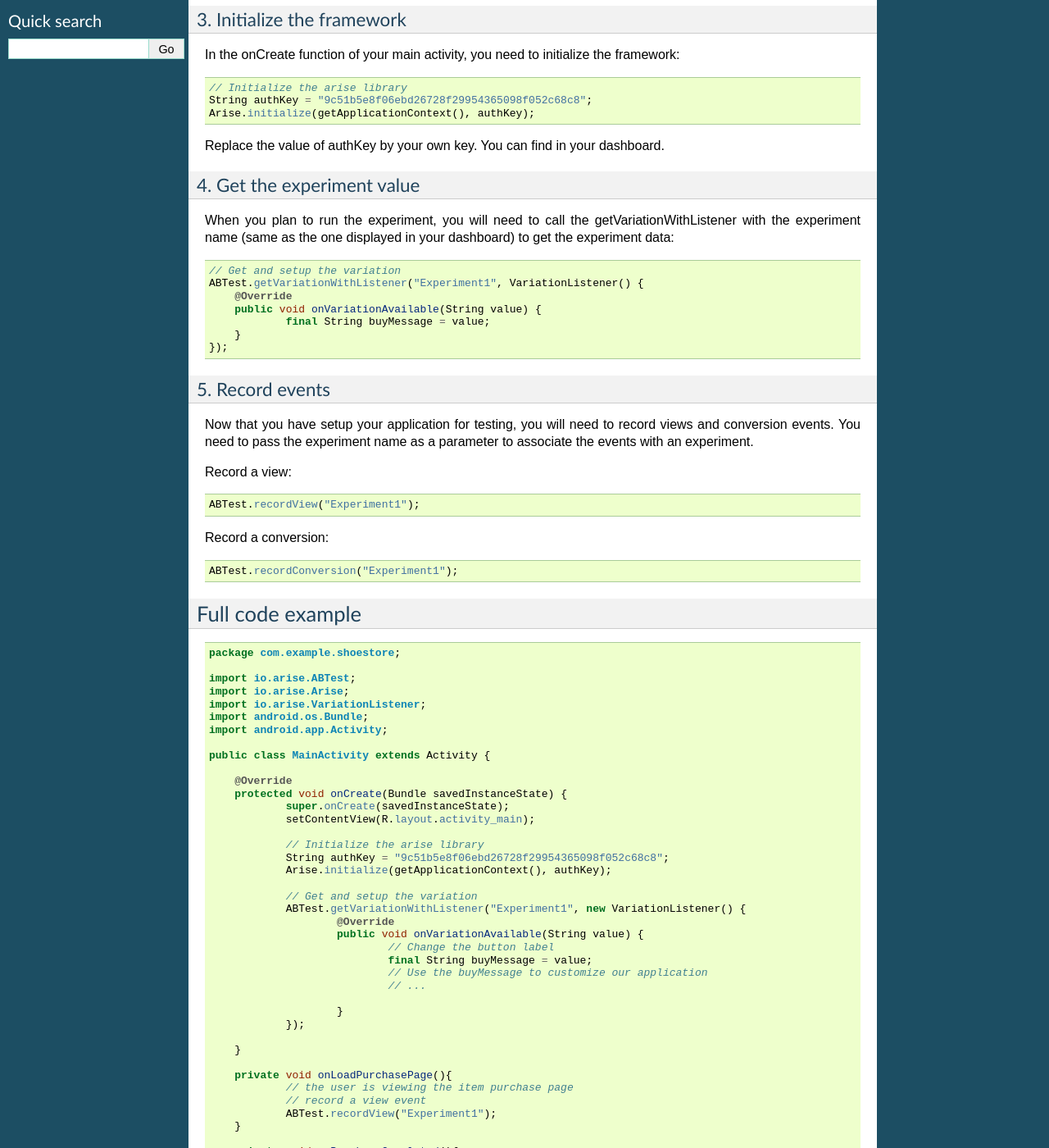
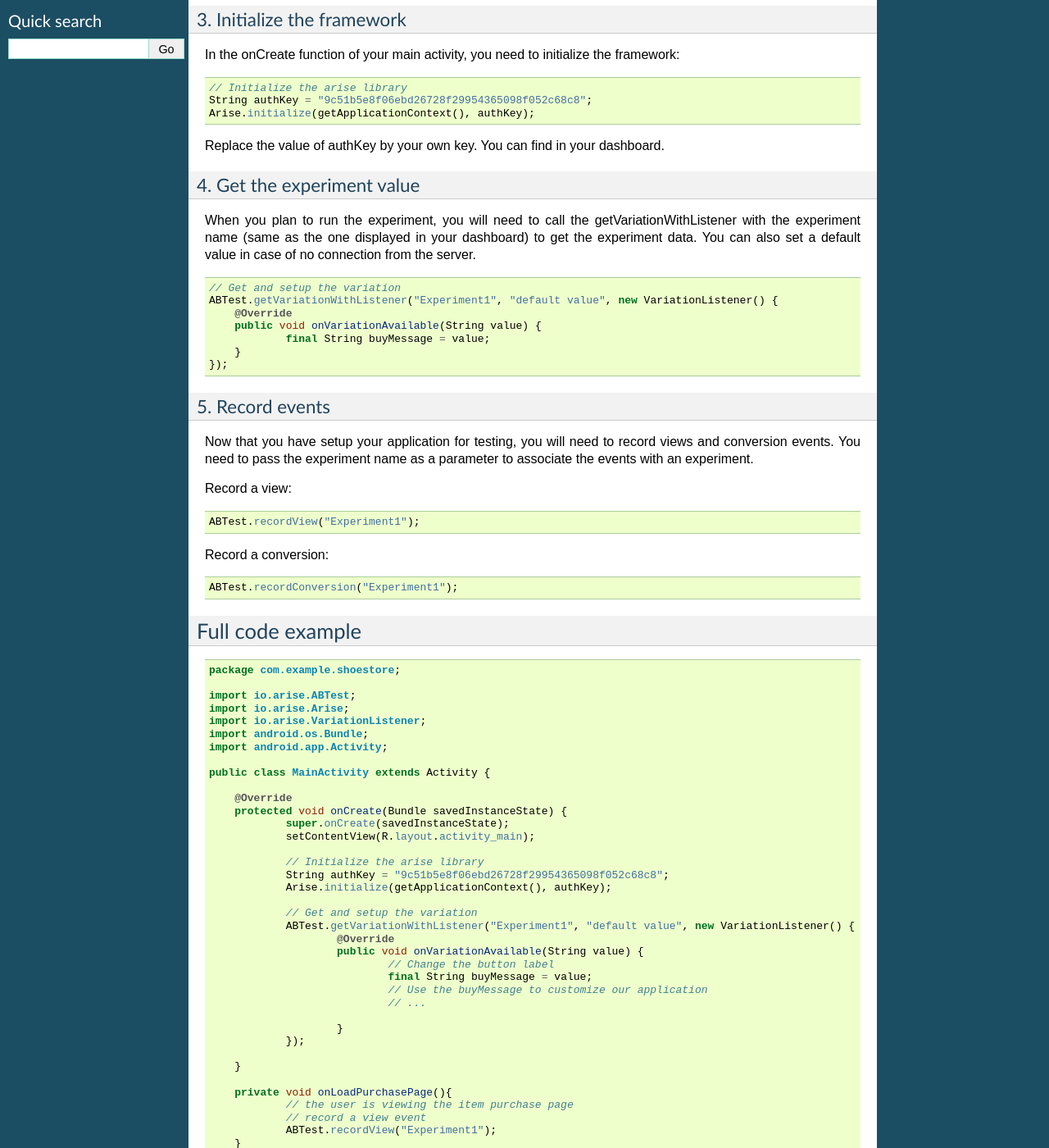
Before and after one commit to smart-mobile-software/arisedocs, a Sphinx documentation site: the page built from docs/source/android.rst, in a window 1280 px wide and 1400 px high, scrolled down 429 px. Shown: the whole window at 82% size. Built offline with Sphinx 7.4.7, drawn with Linux system fonts in a browser that asks for light colours.

Commit message:
Update android.rst

```diff
--- a/docs/source/android.rst
+++ b/docs/source/android.rst
@@ -41,12 +41,13 @@ Replace the value of authKey by your own key. You can find in your dashboard.
 4. Get the experiment value
 ---------------------------
 
-When you plan to run the experiment, you will need to call the getVariationWithListener with the experiment name (same as the one displayed in your dashboard) to get the experiment data:
+When you plan to run the experiment, you will need to call the getVariationWithListener with the experiment name (same as the one displayed in your dashboard) to get the experiment data.
+You can also set a default value in case of no connection from the server.
 
 .. code-block:: java
 
     // Get and setup the variation
-    ABTest.getVariationWithListener("Experiment1", VariationListener() {
+    ABTest.getVariationWithListener("Experiment1", "default value", new VariationListener() {
     	@Override
     	public void onVariationAvailable(String value) {
     		final String buyMessage = value;
@@ -96,7 +97,7 @@ Full code example
     		Arise.initialize(getApplicationContext(), authKey);
 
     		// Get and setup the variation
-    		ABTest.getVariationWithListener("Experiment1", new VariationListener() {
+    		ABTest.getVariationWithListener("Experiment1", "default value", new VariationListener() {
     			@Override
     			public void onVariationAvailable(String value) {
     				// Change the button label
```
